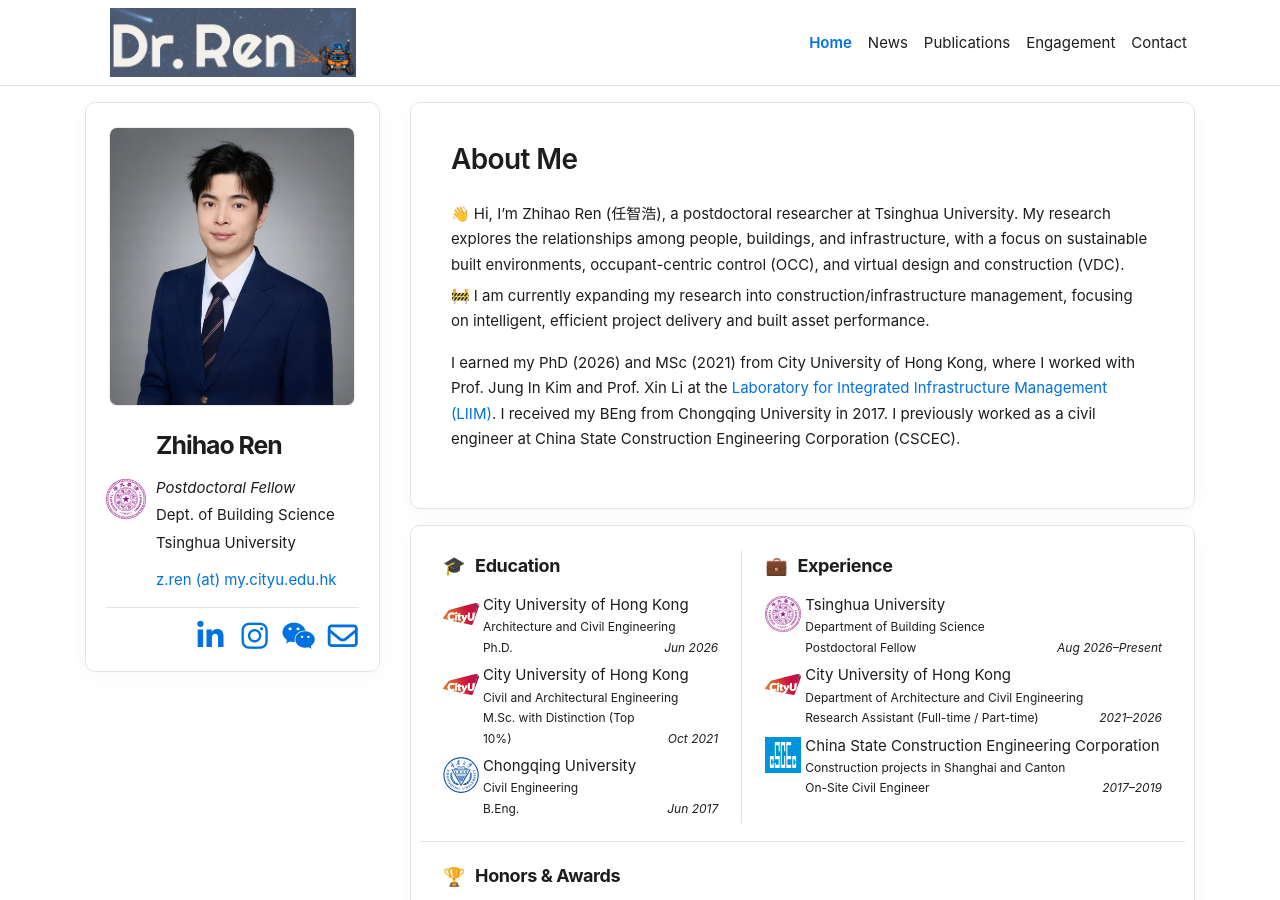
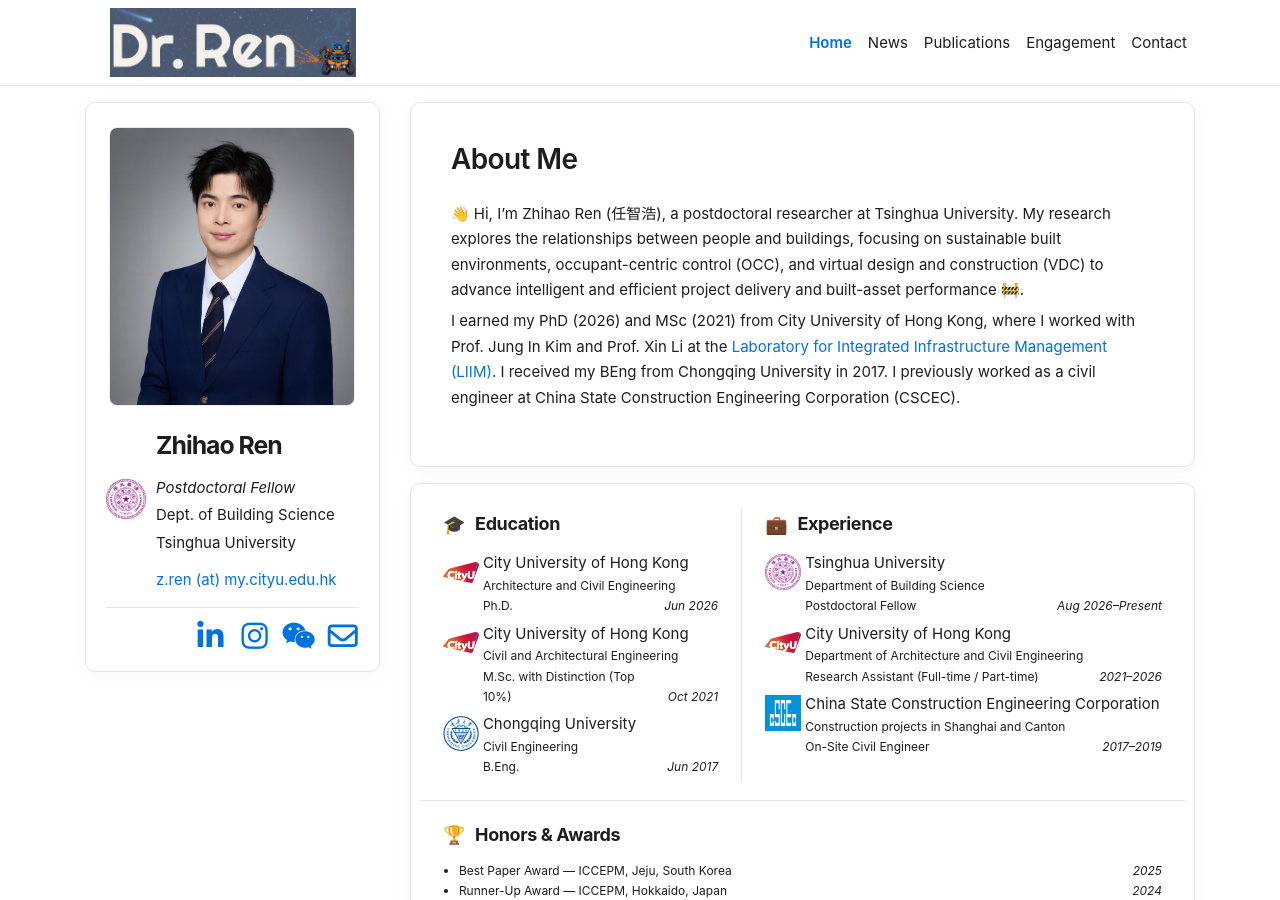
Before and after one commit to zhihaoren2/zhihaoren2.github.io, a Jekyll site: the page built from index.html, in a window 1280 px wide and 900 px high. Built offline with Jekyll 4.4.1, drawn with Linux system fonts in a browser that asks for light colours; nearby versions of some CDN libraries; a style sheet for code colours, icons or effects is not loaded.

Commit message:
Update About Me

```diff
--- a/_data/profile.yml
+++ b/_data/profile.yml
@@ -19,8 +19,7 @@
 twitter: null
 short_bio_text_justify: false
 short_bio: >-
-  <p>👋 Hi, I’m Zhihao Ren (任智浩), a postdoctoral researcher at Tsinghua University. My research explores the relationships among people, buildings, and infrastructure, with a focus on sustainable built environments, occupant-centric control (OCC), and virtual design and construction (VDC).</p>
-  <p>🚧 I am currently expanding my research into construction/infrastructure management, focusing on intelligent, efficient project delivery and built asset performance.</p>
+  <p>👋 Hi, I’m Zhihao Ren (任智浩), a postdoctoral researcher at Tsinghua University. My research explores the relationships between people and buildings, focusing on sustainable built environments, occupant-centric control (OCC), and virtual design and construction (VDC) to advance intelligent and efficient project delivery and built-asset performance 🚧.</p>
   <p>I earned my PhD (2026) and MSc (2021) from City University of Hong Kong, where I worked with Prof. Jung In Kim and Prof. Xin Li at the <a href="http://liimvdc.com/" target="_blank" rel="noopener noreferrer">Laboratory for Integrated Infrastructure Management (LIIM)</a>. I received my BEng from Chongqing University in 2017. I previously worked as a civil engineer at China State Construction Engineering Corporation (CSCEC).</p>
 
 portrait_url: /assets/images/photos/profile-primary.jpg
```
